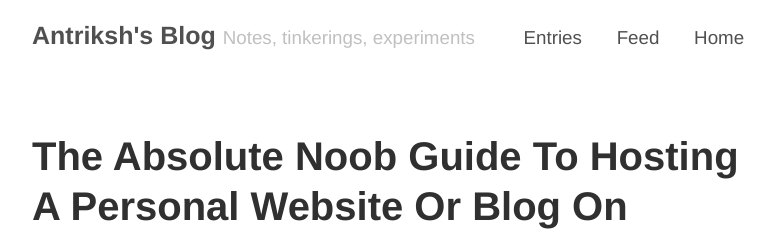
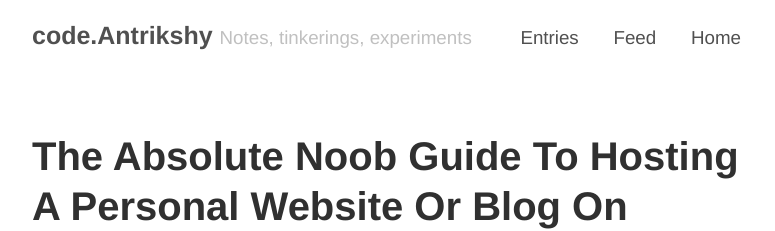
Before and after one commit to Antrikshy/antrikshy.github.io, a Jekyll site: the page built from index.html, in a window 1280 px wide and 900 px high. Shown: the top 231 px of the window, without its empty margins (248-1023 px from the left). Built offline with Jekyll 4.4.1, drawn with Linux system fonts in a browser that asks for light colours; Markdown is read by kramdown in place of the engine named in the settings; the list of posts is cut into pages by our own code; some of the changed lines change nothing that is shown.

Commit message:
Changed name of blog, new Analytics

```diff
--- a/_config.yml
+++ b/_config.yml
@@ -6,7 +6,7 @@ highlighter:      true
 permalink:        pretty
 
 # Setup
-title:            Antriksh's Blog
+title:            code.Antrikshy
 tagline:          'Notes, tinkerings, experiments'
 url:              http://blog.antrikshy.com
 paginate:         1
--- a/_includes/analytics.html
+++ b/_includes/analytics.html
@@ -1,11 +1,10 @@
 <script>
-      (function(i,s,o,g,r,a,m){i['GoogleAnalyticsObject']=r;i[r]=i[r]||function(){
-      (i[r].q=i[r].q||[]).push(arguments)},i[r].l=1*new Date();a=s.createElement(o),
-      m=s.getElementsByTagName(o)[0];a.async=1;a.src=g;m.parentNode.insertBefore(a,m)
-      })(window,document,'script','//www.google-analytics.com/analytics.js','ga');
+  (function(i,s,o,g,r,a,m){i['GoogleAnalyticsObject']=r;i[r]=i[r]||function(){
+  (i[r].q=i[r].q||[]).push(arguments)},i[r].l=1*new Date();a=s.createElement(o),
+  m=s.getElementsByTagName(o)[0];a.async=1;a.src=g;m.parentNode.insertBefore(a,m)
+  })(window,document,'script','//www.google-analytics.com/analytics.js','ga');
 
-      ga('create', 'UA-54318329-1', 'auto', {'allowLinker': true});
-      ga('require', 'linker');
-      ga('linker:autoLink', ['antrikshy.com'] );
-      ga('send', 'pageview');
+  ga('create', 'UA-54318329-2', 'auto');
+  ga('send', 'pageview');
+
 </script>
```
